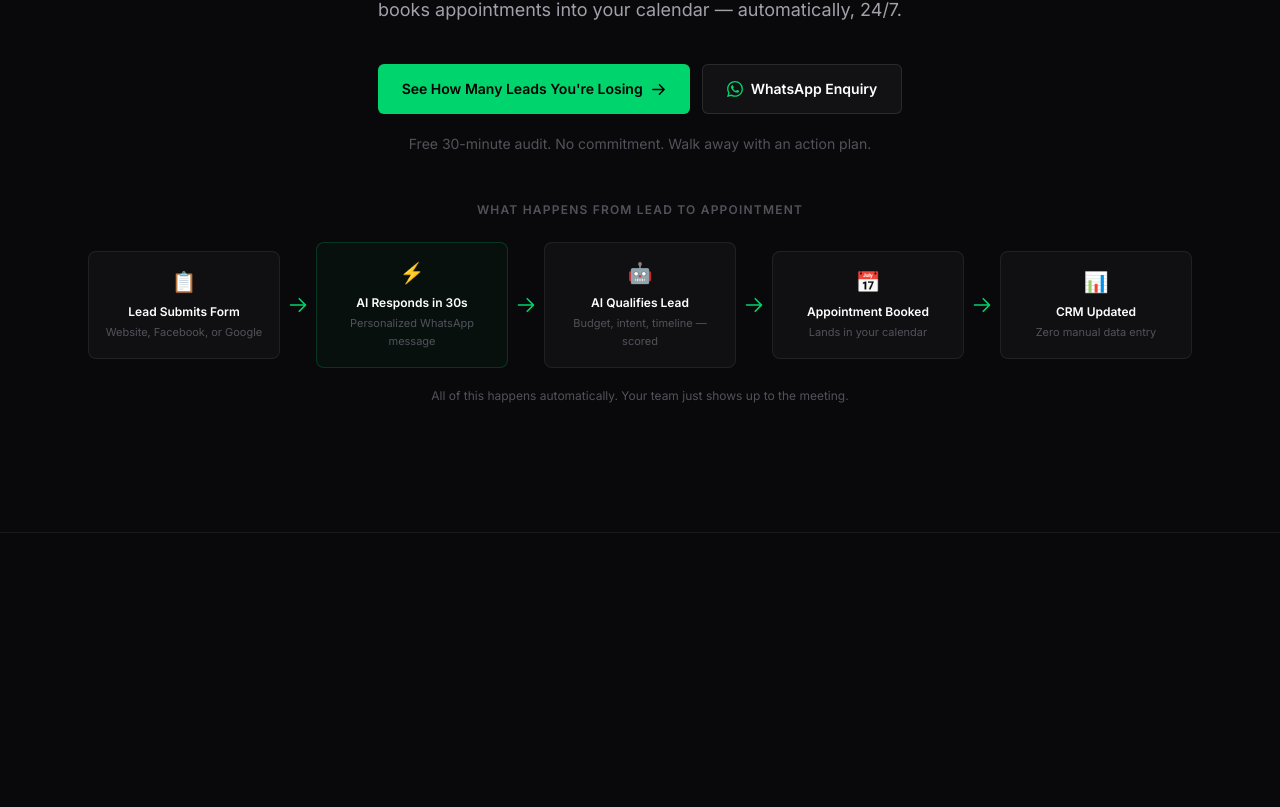
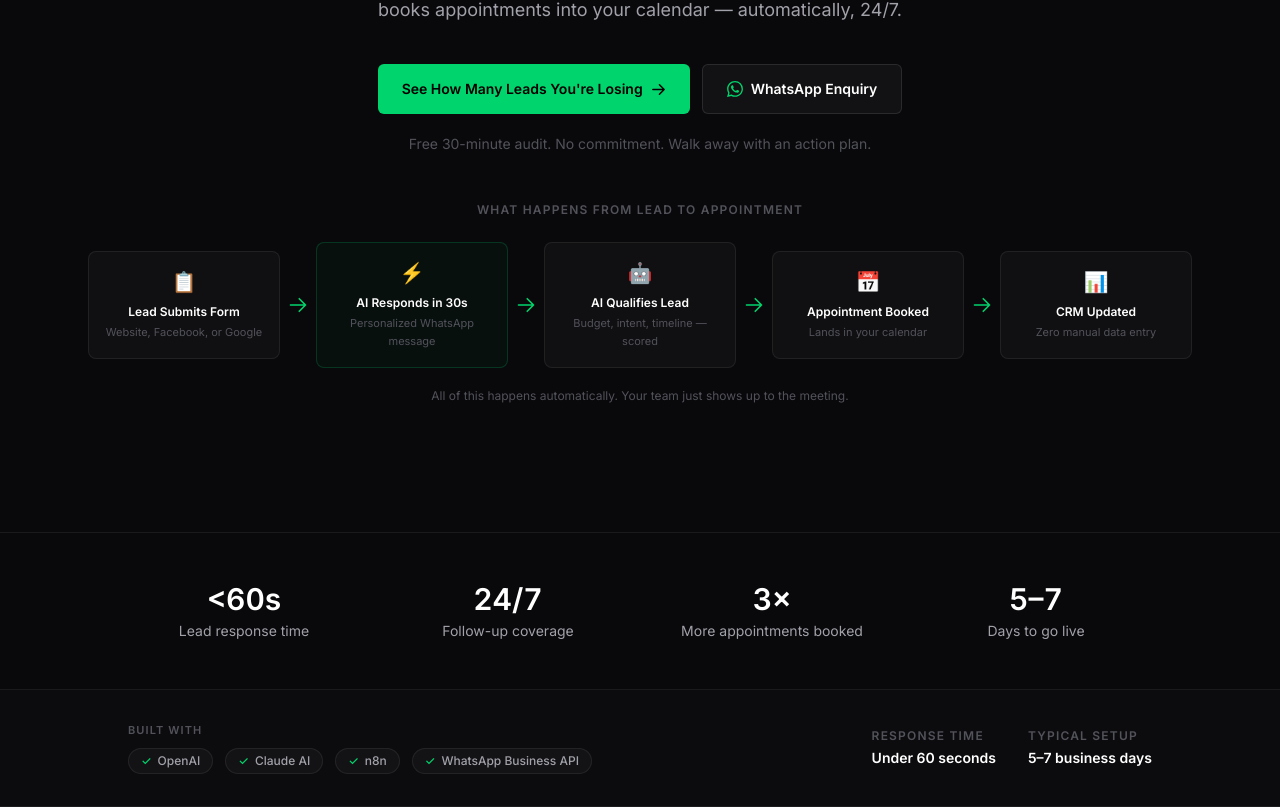
Before and after one commit to singh-abhinandan/GitLime, a React (Vite) app in the folder gitlime/: page / in a window 1280 px wide. Shown: the part 433-1240 px from the top of the page. Before the commit the page ends 966 px from the top, so only its background shows below. Built offline with nearby package versions, Linux system fonts and the light colour scheme.

Commit message:
feat: implement proof bar metrics and tech stack trust strip

```diff
--- a/gitlime/src/App.jsx
+++ b/gitlime/src/App.jsx
@@ -1,5 +1,7 @@
 import Navbar from './components/Navbar/Navbar';
 import Hero from './components/Hero/Hero';
+import ProofBar from './components/ProofBar/ProofBar';
+import TechStackStrip from './components/TechStack/TechStackStrip';
 
 export default function App() {
   return (
@@ -7,6 +9,8 @@ export default function App() {
       <Navbar />
       <main id="main-content">
         <Hero />
+        <ProofBar />
+        <TechStackStrip />
       </main>
     </div>
   );
--- /dev/null
+++ b/gitlime/src/components/ProofBar/ProofBar.jsx
@@ -0,0 +1,42 @@
+const metrics = [
+  {
+    value: '<60s',
+    label: 'Lead response time',
+  },
+  {
+    value: '24/7',
+    label: 'Follow-up coverage',
+  },
+  {
+    value: '3×',
+    label: 'More appointments booked',
+  },
+  {
+    value: '5–7',
+    label: 'Days to go live',
+  },
+];
+
+export default function ProofBar() {
+  return (
+    <section
+      className="border-b border-white/[0.07] px-4 py-10 sm:py-12"
+      aria-label="Key performance outcomes"
+    >
+      <div className="mx-auto max-w-5xl">
+        <dl className="grid grid-cols-2 gap-6 sm:gap-8 lg:grid-cols-4">
+          {metrics.map((metric) => (
+            <div key={metric.label} className="text-center">
+              <dd className="text-2xl font-semibold tabular-nums text-white sm:text-3xl">
+                {metric.value}
+              </dd>
+              <dt className="mt-1 text-xs text-[#a1a1aa] sm:text-sm">
+                {metric.label}
+              </dt>
+            </div>
+          ))}
+        </dl>
+      </div>
+    </section>
+  );
+}
--- /dev/null
+++ b/gitlime/src/components/TechStack/TechStackStrip.jsx
@@ -0,0 +1,52 @@
+const technologies = [
+  'OpenAI',
+  'Claude AI',
+  'n8n',
+  'WhatsApp Business API',
+];
+
+export default function TechStackStrip() {
+  return (
+    <section
+      className="border-b border-white/[0.07] bg-white/[0.01] px-4 py-6 sm:py-8"
+      aria-label="Technology and delivery guarantees"
+    >
+      <div className="mx-auto max-w-5xl">
+        <div className="flex flex-col items-center gap-6 sm:flex-row sm:justify-between">
+          {/* Built with tech badges */}
+          <div>
+            <p className="mb-2.5 text-[11px] font-semibold uppercase tracking-widest text-[#52525b]">
+              Built with
+            </p>
+            <div className="flex flex-wrap items-center gap-3">
+              {technologies.map((tech) => (
+                <span
+                  key={tech}
+                  className="flex items-center gap-1.5 rounded-full border border-white/[0.07] bg-white/[0.03] px-3 py-1 text-xs font-medium text-[#a1a1aa]"
+                >
+                  <span className="text-[#00d46c]">✓</span> {tech}
+                </span>
+              ))}
+            </div>
+          </div>
+
+          {/* Delivery & Response time guarantees */}
+          <div className="flex gap-6 sm:gap-8">
+            <div className="text-center sm:text-left">
+              <p className="text-xs font-semibold uppercase tracking-widest text-[#52525b]">
+                Response time
+              </p>
+              <p className="mt-1 text-sm font-semibold text-white">Under 60 seconds</p>
+            </div>
+            <div className="text-center sm:text-left">
+              <p className="text-xs font-semibold uppercase tracking-widest text-[#52525b]">
+                Typical setup
+              </p>
+              <p className="mt-1 text-sm font-semibold text-white">5–7 business days</p>
+            </div>
+          </div>
+        </div>
+      </div>
+    </section>
+  );
+}
```
